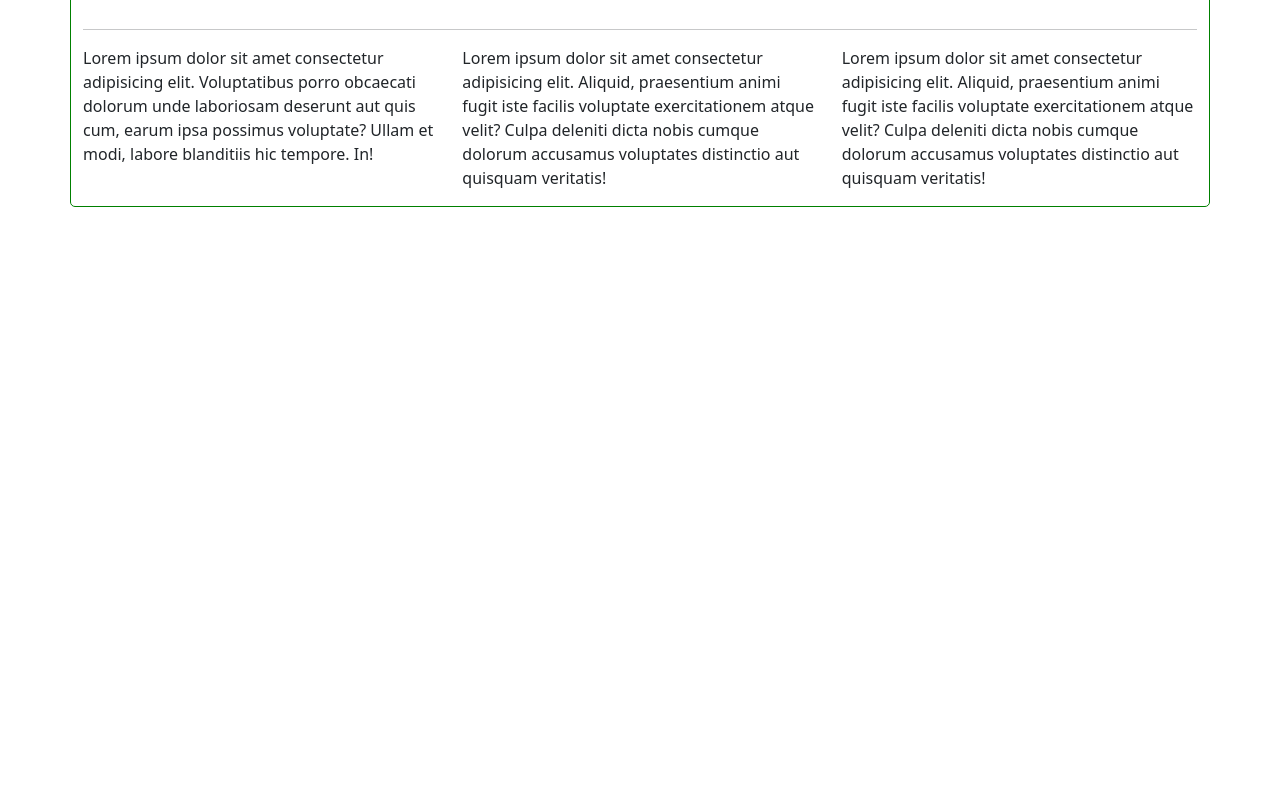
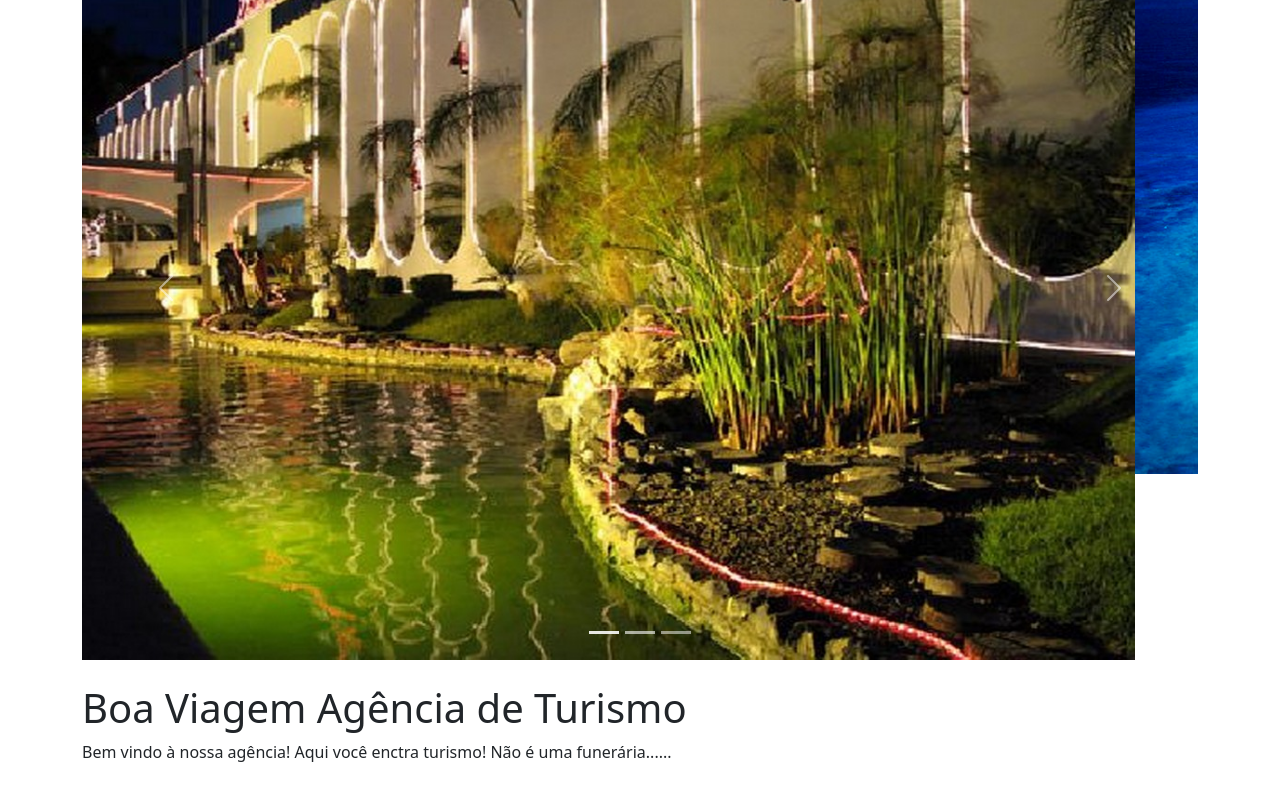
Before and after one commit to Maransatto/senai-uc-8-sa2-atividade-1-responsividade, a plain HTML site: page index.html in a window 1280 px wide. Shown: the part 149-934 px from the top of the page. Before the commit the page ends 800 px from the top, so only its background shows below. Drawn offline with nearby package versions, Linux system fonts and the light colour scheme.

Commit message:
incluído carrousel

```diff
--- a/_css/main.css
+++ b/_css/main.css
@@ -2,10 +2,10 @@
     background-color: rgb(241, 241, 241);
     border-bottom: 1px solid #ccc;
 }
-.container {
+/* .container {
     border: 1px solid green;
     border-radius: 5px;
-}
+} */
 
 .table-responsive img {
     width: 100px;
--- a/index.html
+++ b/index.html
@@ -20,8 +20,34 @@
             </li>
         </ul>
     </head>
-    <div class="container">
+    <div class="container mt-4">
 
+        <div id="carouselExampleIndicators" class="carousel slide" data-bs-ride="carousel">
+            <div class="carousel-indicators">
+              <button type="button" data-bs-target="#carouselExampleIndicators" data-bs-slide-to="0" class="active" aria-current="true" aria-label="Slide 1"></button>
+              <button type="button" data-bs-target="#carouselExampleIndicators" data-bs-slide-to="1" aria-label="Slide 2"></button>
+              <button type="button" data-bs-target="#carouselExampleIndicators" data-bs-slide-to="2" aria-label="Slide 3"></button>
+            </div>
+            <div class="carousel-inner">
+              <div class="carousel-item active">
+                <img src="_imagens/tupa.jpg" class="d-block w-100" alt="...">
+              </div>
+              <div class="carousel-item">
+                <img src="_imagens/quintana.png" class="d-block w-100" alt="...">
+              </div>
+              <div class="carousel-item">
+                <img src="_imagens/oriente.jpg" class="d-block w-100" alt="...">
+              </div>
+            </div>
+            <button class="carousel-control-prev" type="button" data-bs-target="#carouselExampleIndicators" data-bs-slide="prev">
+              <span class="carousel-control-prev-icon" aria-hidden="true"></span>
+              <span class="visually-hidden">Previous</span>
+            </button>
+            <button class="carousel-control-next" type="button" data-bs-target="#carouselExampleIndicators" data-bs-slide="next">
+              <span class="carousel-control-next-icon" aria-hidden="true"></span>
+              <span class="visually-hidden">Next</span>
+            </button>
+          </div>
 
         <main class="mt-4">
             <div class="row">
```
